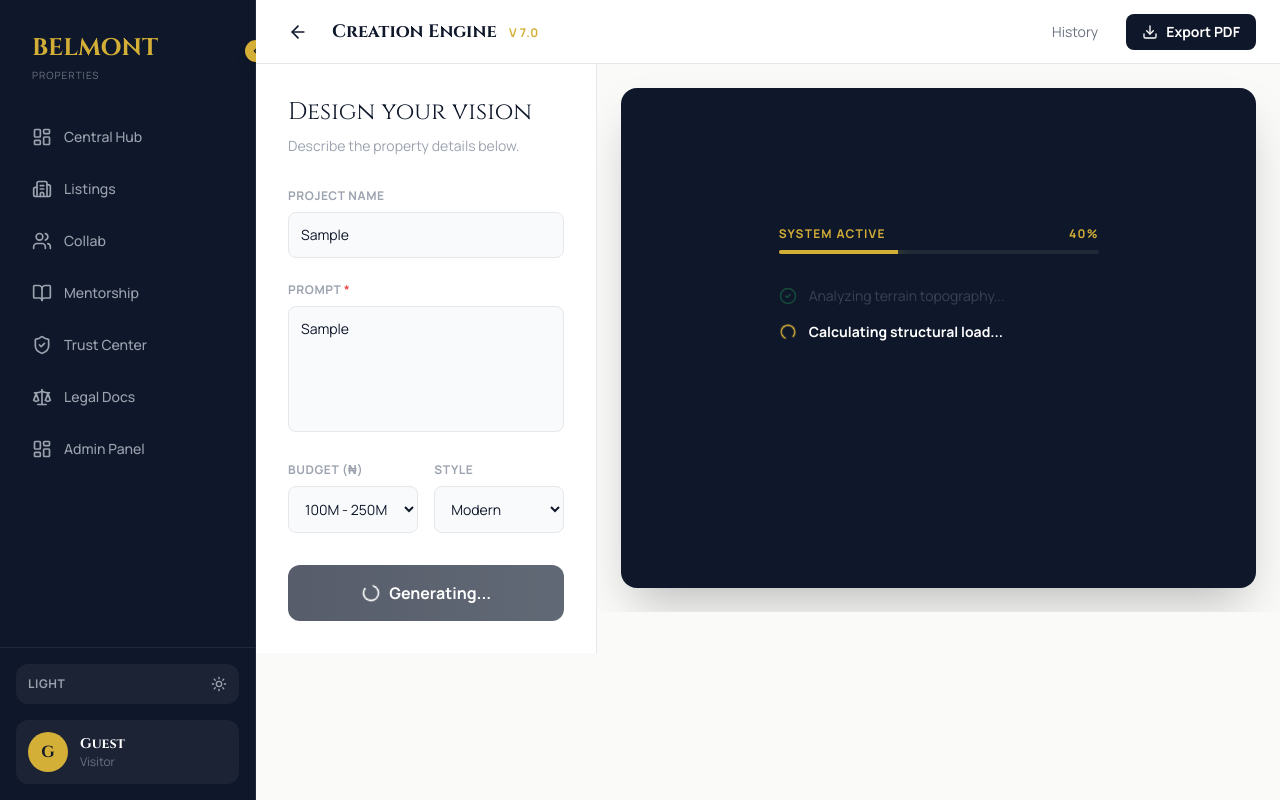
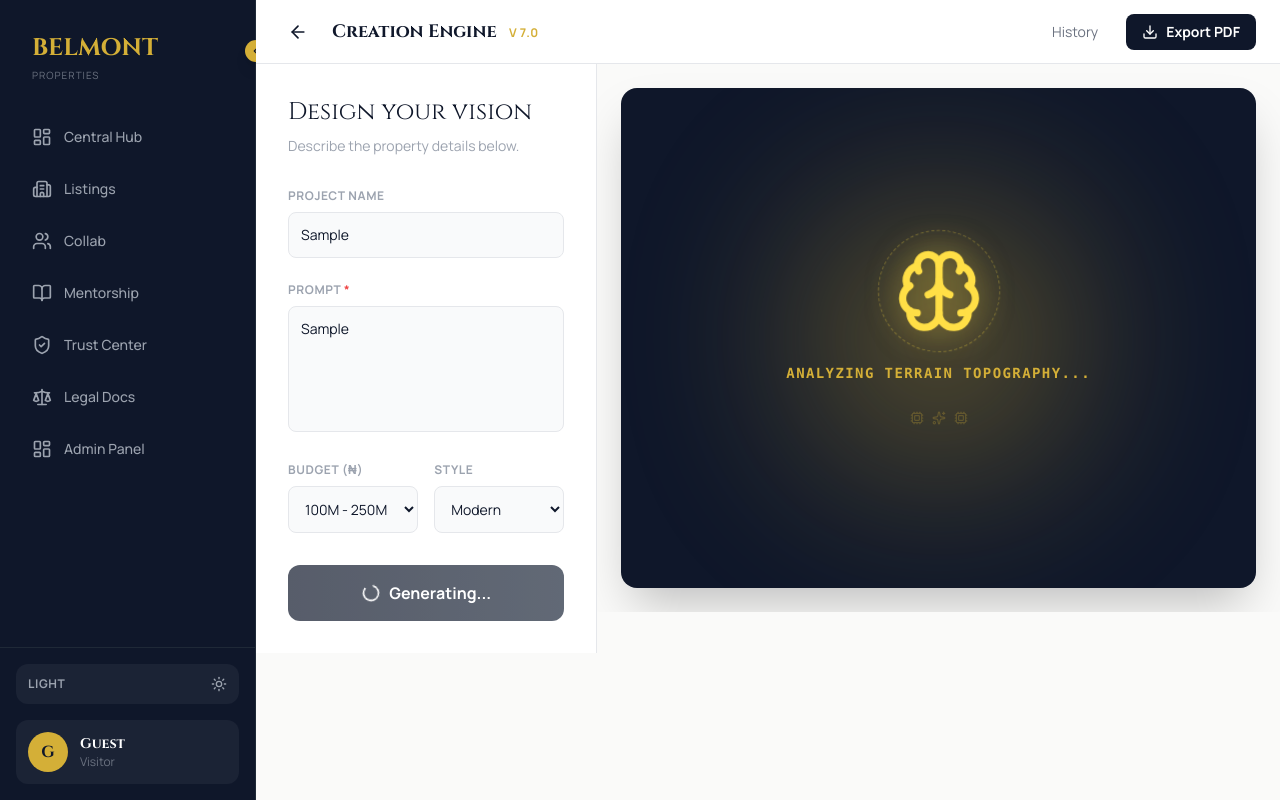
Before and after one commit to Dera-precious/belmont-properties, a Next.js app: page /plan in a window 1280 px wide. Both pictures are taken after typing "Sample", "Sample" into the empty fields and a click on the button "Generate Blueprint". Built offline with nearby package versions, Linux system fonts and the light colour scheme.

Commit message:
Update AI Plan Generator Animation

```diff
--- a/src/app/plan/page.tsx
+++ b/src/app/plan/page.tsx
@@ -3,29 +3,34 @@
 import React, { useState, useEffect } from 'react';
 import Link from 'next/link';
 import { motion } from 'framer-motion';
-import { ArrowLeft, Wand2, Download, Layers, Maximize2, AlertCircle, CheckCircle2, FileText, Image as ImageIcon, Loader2 } from 'lucide-react';
+import {
+    ArrowLeft, Wand2, Download, Layers, Maximize2,
+    AlertCircle, FileText, Image as ImageIcon, Loader2,
+    Brain, Cpu, Sparkles
+} from 'lucide-react';
 
+// 1. UPDATED IMAGE LINKS (As requested)
 const styleImages: Record<string, { exterior: string, blueprint: string }> = {
     Modern: {
-        exterior: 'https://images.unsplash.com/photo-1600585154340-be6161a56a0c?q=80&w=2670&auto=format&fit=crop&v=7',
+        exterior: 'https://i.pinimg.com/1200x/4f/91/2e/4f912e41011355b608e2b0b66cc5ef61.jpg',
         blueprint: 'https://www.maramani.com/cdn/shop/products/1._Ground_Floor_Plan.jpg?v=1698137242&width=800'
     },
     Industrial: {
-        exterior: 'https://images.unsplash.com/photo-1486406146926-c627a92ad1ab?q=80&w=2670&auto=format&fit=crop&v=7',
+        exterior: 'https://mha.us.com/wp-content/uploads/2023/04/Overall-Image-1536x954.jpg',
         blueprint: 'https://images.unsplash.com/photo-1580587771525-78b9dba3b91d?q=80&w=2574&auto=format&fit=crop&v=7'
     },
     Traditional: {
-        exterior: 'https://images.unsplash.com/photo-1605276374104-dee2a0ed3cd6?q=80&w=2670&auto=format&fit=crop&v=7',
+        exterior: 'https://cdn.trendir.com/wp-content/uploads/old/house-design/assets_c/2014/01/traditional-exterior-hides-colourfully-contemporary-interior-1-pool-thumb-970xauto-30359.jpg',
         blueprint: 'https://images.unsplash.com/photo-1596522354195-e8455305bc3d?q=80&w=2574&auto=format&fit=crop&v=7'
     }
 };
 
 const constructionSteps = [
-    "Analyzing terrain topography...",
-    "Calculating structural load...",
-    "Pouring digital foundation...",
-    "Erecting structural frame...",
-    "Rendering photorealistic textures..."
+    "Neural Engine Initialized...",
+    "Analyzing Terrain Topography...",
+    "Calculating Structural Load...",
+    "Optimizing Floor Plan Layout...",
+    "Rendering Photorealistic Textures..."
 ];
 
 export default function PlanGenerator() {
@@ -39,7 +44,6 @@ export default function PlanGenerator() {
     const [error, setError] = useState('');
     const [resultData, setResultData] = useState({ cost: '0', area: '0', rooms: '0' });
 
-    // Reset prompt when style changes (optional UX choice)
     useEffect(() => {
         if (prompt && !isGenerating && !hasResult) {
             setPrompt('');
@@ -79,22 +83,19 @@ export default function PlanGenerator() {
         calculateFakeData();
     };
 
-    // THE ANIMATION LOGIC
     useEffect(() => {
         if (isGenerating) {
-            // Step Incrementer
             const interval = setInterval(() => {
                 setLoadingStep((prev) => {
                     if (prev < constructionSteps.length - 1) return prev + 1;
                     return prev;
                 });
-            }, 1500); // Change text every 1.5s
+            }, 1500);
 
-            // Total Duration Timeout
             const timeout = setTimeout(() => {
                 setIsGenerating(false);
                 setHasResult(true);
-            }, 7500); // Total wait time matches steps (5 steps * 1.5s = 7.5s)
+            }, 7500);
 
             return () => {
                 clearInterval(interval);
@@ -223,50 +224,45 @@ export default function PlanGenerator() {
                         </div>
                     )}
 
-                    {/* 2. LOADING STATE (THE NEW ANIMATION) */}
+                    {/* 2. LOADING STATE (THE GOLD BRAIN ANIMATION) */}
                     {isGenerating && (
-                        <div className="flex-1 w-full bg-[#0F172A] dark:bg-black rounded-2xl flex flex-col items-center justify-center text-white shadow-2xl overflow-hidden min-h-[500px]">
-                            <div className="w-80 relative z-10">
-                                <div className="flex justify-between text-xs uppercase tracking-widest text-[#D4AF37] mb-2 font-bold">
-                                    <span>System Active</span>
-                                    <span>{Math.round(((loadingStep + 1) / constructionSteps.length) * 100)}%</span>
-                                </div>
+                        <div className="flex-1 w-full bg-[#0F172A] dark:bg-black rounded-2xl flex flex-col items-center justify-center text-white shadow-2xl overflow-hidden min-h-[500px] relative">
 
-                                {/* Progress Bar Animation */}
-                                <div className="h-1 bg-gray-800 rounded-full overflow-hidden mb-8">
-                                    <motion.div
-                                        initial={{ width: "0%" }}
-                                        animate={{ width: "100%" }}
-                                        transition={{ duration: 7.5, ease: "linear" }}
-                                        className="h-full bg-[#D4AF37] shadow-[0_0_15px_#D4AF37]"
-                                    />
-                                </div>
+                            {/* Background Glow */}
+                            <div className="absolute top-1/2 left-1/2 -translate-x-1/2 -translate-y-1/2 w-64 h-64 bg-[#D4AF37] rounded-full blur-[100px] opacity-20 animate-pulse"></div>
 
-                                {/* Steps Animation */}
-                                <div className="space-y-4">
-                                    {constructionSteps.map((step, index) => (
-                                        <motion.div
-                                            key={index}
-                                            initial={{ opacity: 0, x: -20 }}
-                                            animate={{
-                                                opacity: index === loadingStep ? 1 : index < loadingStep ? 0.3 : 0,
-                                                x: index === loadingStep ? 0 : index < loadingStep ? 0 : -10
-                                            }}
-                                            className="flex items-center gap-3"
-                                        >
-                                            {index < loadingStep ? (
-                                                <CheckCircle2 size={18} className="text-green-500" />
-                                            ) : index === loadingStep ? (
-                                                <Loader2 size={18} className="text-[#D4AF37] animate-spin" />
-                                            ) : (
-                                                <div className="w-4 h-4 rounded-full border border-gray-600" />
-                                            )}
-                                            <span className={`text-sm ${index === loadingStep ? 'text-white font-bold' : 'text-gray-400'}`}>
-                                                {step}
-                                            </span>
-                                        </motion.div>
-                                    ))}
-                                </div>
+                            {/* The Brain */}
+                            <motion.div
+                                animate={{ scale: [1, 1.1, 1], filter: ["brightness(1)", "brightness(1.3)", "brightness(1)"] }}
+                                transition={{ repeat: Infinity, duration: 2, ease: "easeInOut" }}
+                                className="relative z-10 mb-8"
+                            >
+                                <Brain size={80} className="text-[#D4AF37] drop-shadow-[0_0_15px_rgba(212,175,55,0.6)]" />
+                                <motion.div
+                                    animate={{ rotate: 360 }}
+                                    transition={{ repeat: Infinity, duration: 10, ease: "linear" }}
+                                    className="absolute -top-4 -left-4 w-28 h-28 border border-dashed border-[#D4AF37]/30 rounded-full"
+                                />
+                            </motion.div>
+
+                            {/* The Loading Text */}
+                            <div className="h-8 relative z-10 text-center">
+                                <motion.p
+                                    key={loadingStep}
+                                    initial={{ opacity: 0, y: 10 }}
+                                    animate={{ opacity: 1, y: 0 }}
+                                    exit={{ opacity: 0, y: -10 }}
+                                    className="text-[#D4AF37] font-mono text-sm tracking-widest uppercase font-bold"
+                                >
+                                    {constructionSteps[loadingStep]}
+                                </motion.p>
+                            </div>
+
+                            {/* Processing Chips */}
+                            <div className="flex gap-2 mt-4 opacity-50">
+                                <Cpu size={14} className="text-[#D4AF37] animate-pulse" />
+                                <Sparkles size={14} className="text-[#D4AF37] animate-pulse delay-75" />
+                                <Cpu size={14} className="text-[#D4AF37] animate-pulse delay-150" />
                             </div>
                         </div>
                     )}
```
